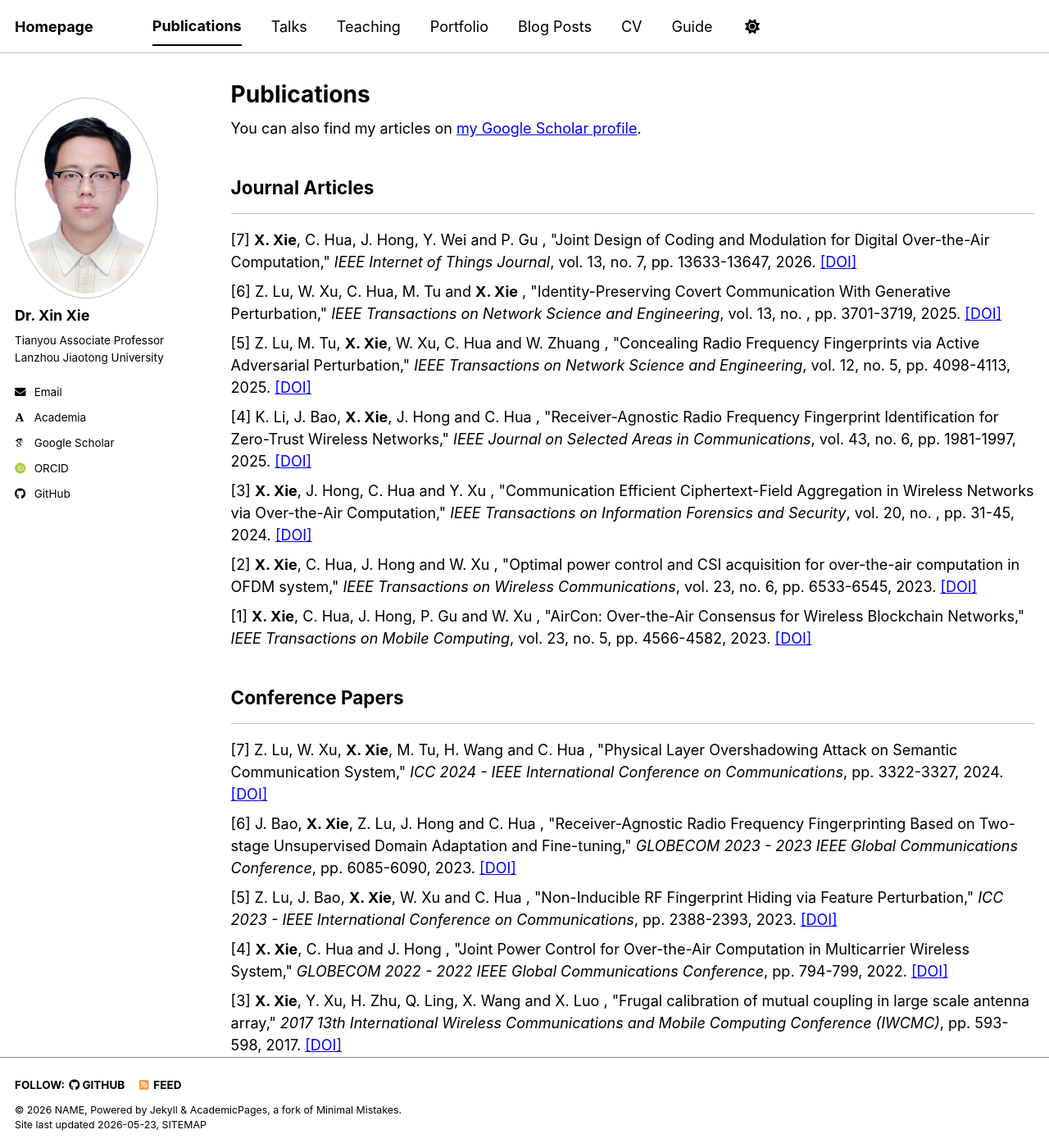
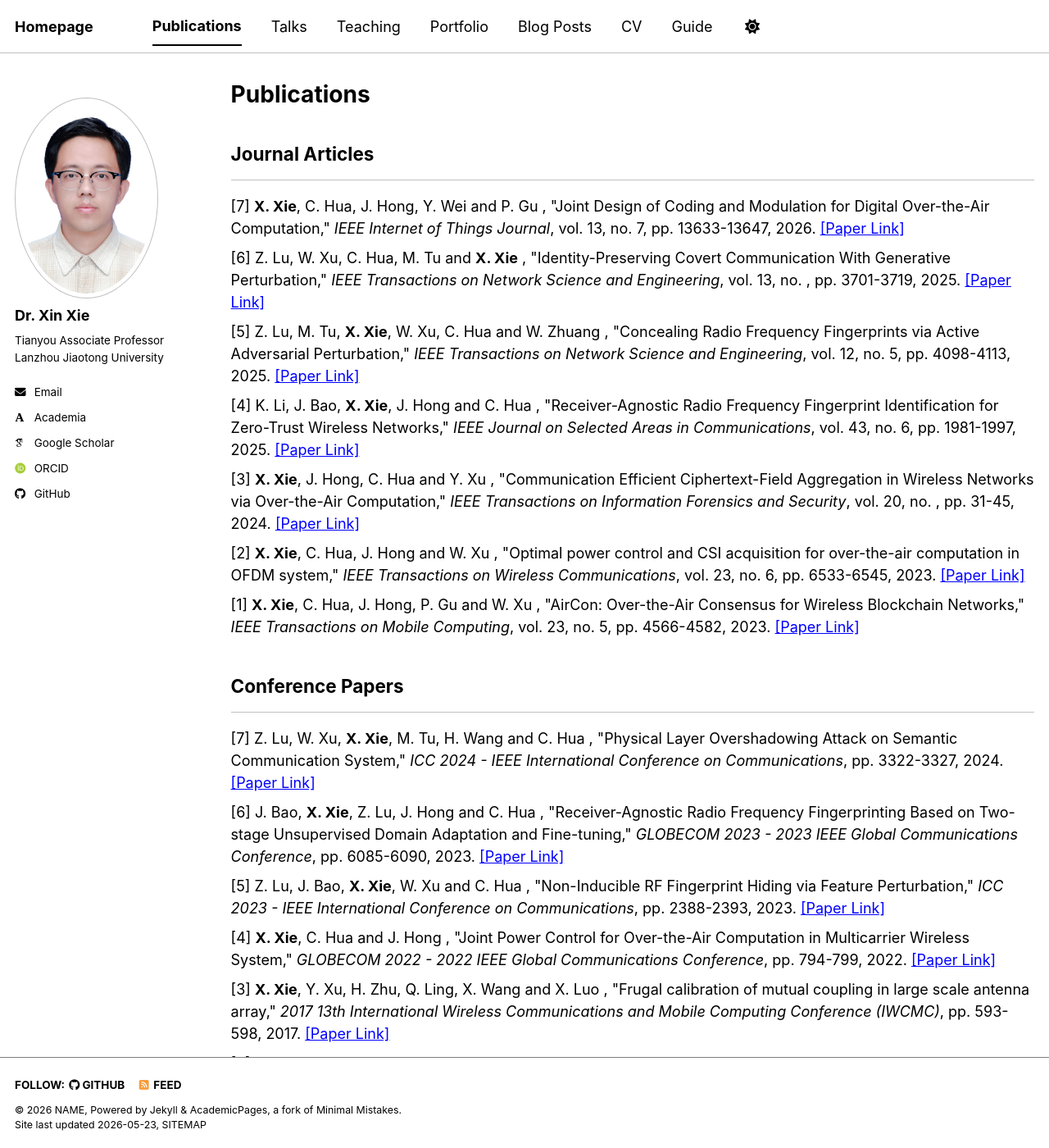
Before and after one commit to xiexin312/xiexin312.github.io, a Jekyll site: the page built from _pages/publications.html, in a window 1280 px wide and 1400 px high. Shown: the whole window at 82% size. Built offline with Jekyll 4.4.1, drawn with Linux system fonts in a browser that asks for light colours; some web fonts are replaced; a script bundle is joined from its source files by our own code; library files that are not in the unit come from our copies.

Commit message:
修改publication显示方式

```diff
--- a/_includes/pub-simple.html
+++ b/_includes/pub-simple.html
@@ -5,5 +5,5 @@
   {% if post.number %}no. {{ post.number }}, {% endif %}
   {% if post.pages %}pp. {{ post.pages }}, {% endif %}
   {{ post.date | date: "%Y" }}.
-  {% if post.doi %}<a href="https://doi.org/{{ post.doi }}">[DOI]</a>{% endif %}
+  {% if post.doi %}<a href="https://doi.org/{{ post.doi }}">[Paper Link]</a>{% endif %}
 </li>
--- a/_pages/publications.html
+++ b/_pages/publications.html
@@ -5,9 +5,6 @@
 author_profile: true
 ---
 
-{% if site.author.googlescholar %}
-  <div class="wordwrap">You can also find my articles on <a href="{{site.author.googlescholar}}">my Google Scholar profile</a>.</div>
-{% endif %}
 
 {% include base_path %}
 
```
